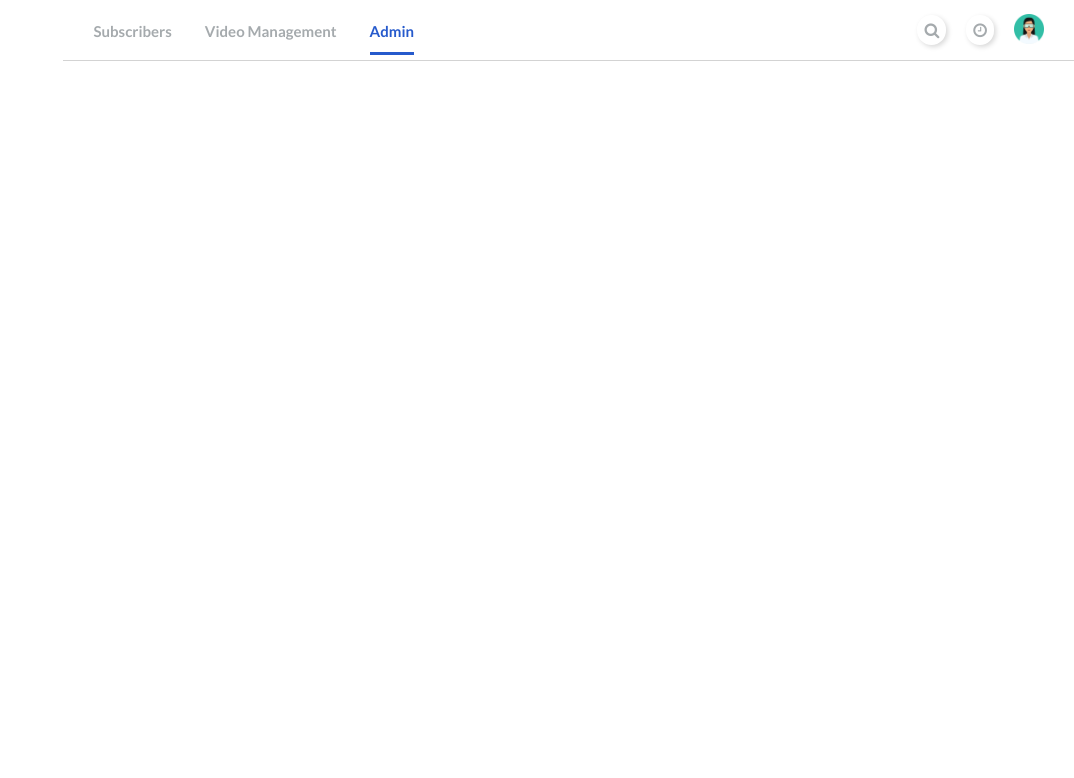
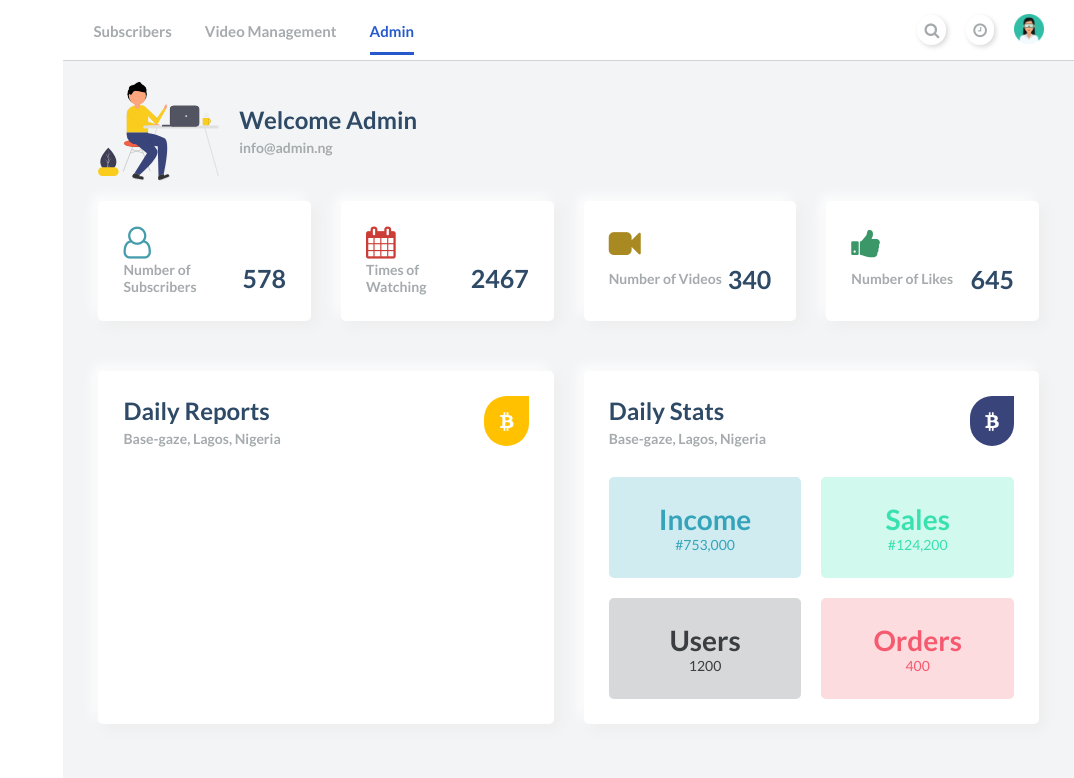
Before and after one commit to ElizabethdevQueen/admindashboard1, a plain HTML site: page index.html in a window 1280 px wide. Shown: the whole page, without its empty margins (206-1280 px from the left). Drawn offline with Linux system fonts and the light colour scheme.

Commit message:
card&chart section

```diff
--- a/index.html
+++ b/index.html
@@ -37,6 +37,105 @@
           </a>
         </div>
       </nav>
+      <main>
+        <div class="main__container">
+          <div class="main__title">
+            <img src="assets/hello.svg" alt="" />
+            <div class="main__greeting">
+              <h1>Welcome Admin</h1>
+              <p>info@admin.ng</p>
+            </div>
+          </div>
+
+          <div class="main__cards">
+            <div class="card">
+              <i
+                class="fa fa-user-o fa-2x text-lightblue"
+                aria-hidden="true"
+              ></i>
+              <div class="card_inner">
+                <p class="text-primary-p">Number of Subscribers</p>
+                <span class="font-bold text-title">578</span>
+              </div>
+            </div>
+
+            <div class="card">
+              <i class="fa fa-calendar fa-2x text-red" aria-hidden="true"></i>
+              <div class="card_inner">
+                <p class="text-primary-p">Times of Watching</p>
+                <span class="font-bold text-title">2467</span>
+              </div>
+            </div>
+
+            <div class="card">
+              <i
+                class="fa fa-video-camera fa-2x text-yellow"
+                aria-hidden="true"
+              ></i>
+              <div class="card_inner">
+                <p class="text-primary-p">Number of Videos</p>
+                <span class="font-bold text-title">340</span>
+              </div>
+            </div>
+
+            <div class="card">
+              <i
+                class="fa fa-thumbs-up fa-2x text-green"
+                aria-hidden="true"
+              ></i>
+              <div class="card_inner">
+                <p class="text-primary-p">Number of Likes</p>
+                <span class="font-bold text-title">645</span>
+              </div>
+            </div>
+          </div>
+
+          <div class="charts">
+            <div class="charts__left">
+              <div class="charts__left__title">
+                <div>
+                  <h1>Daily Reports</h1>
+                  <p>Base-gaze, Lagos, Nigeria</p>
+                </div>
+                <i class="fa fa-btc" aria-hidden="true"></i>
+              </div>
+              <div id="apex1"></div>
+            </div>
+
+            <div class="charts__right">
+              <div class="charts__right__title">
+                <div>
+                  <h1>Daily Stats</h1>
+                  <p>Base-gaze, Lagos, Nigeria</p>
+                </div>
+                <i class="fa fa-btc" aria-hidden="true"></i>
+              </div>
+
+              <div class="charts__right__cards">
+                <div class="card1">
+                  <h1>Income</h1>
+                  <p>#753,000</p>
+                </div>
+
+                <div class="card2">
+                  <h1>Sales</h1>
+                  <p>#124,200</p>
+                </div>
+
+                <div class="card3">
+                  <h1>Users</h1>
+                  <p>1200</p>
+                </div>
+
+                <div class="card4">
+                  <h1>Orders</h1>
+                  <p>400</p>
+                </div>
+              </div>
+            </div>
+          </div>
+        </div>
+      </main>
 
     <script src="js/main.js"></script>
 </body>
```
